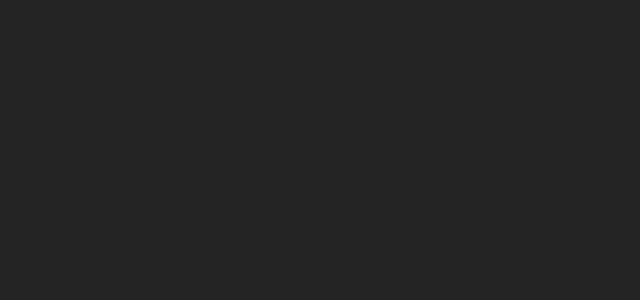
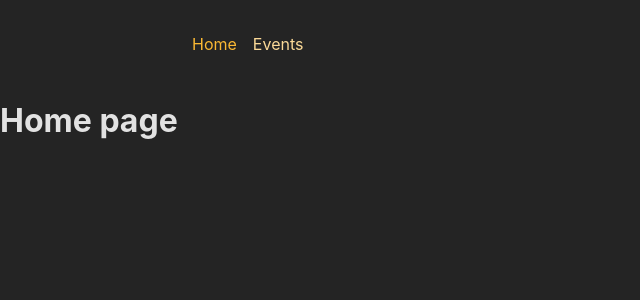
Before and after one commit to Astilion/RRouterExercise, a React (Vite) app in the folder frontend/: page / in a window 1280 px wide. Shown: the top 300 px of the page, without its empty margins (0-640 px from the left). Built offline with nearby package versions, Linux system fonts and the light colour scheme.

Commit message:
created routes in app.tsx, Added navLinks in MainNAvigation.tsx

```diff
--- a/frontend/src/App.tsx
+++ b/frontend/src/App.tsx
@@ -20,9 +20,30 @@
 // 7. Output the ID of the selected event on the EventDetailPage
 // BONUS: Add another (nested) layout route that adds the <EventNavigation> component above all /events... page components
 
+import { createBrowserRouter, RouterProvider } from "react-router-dom";
+import RootLayout from "./pages/Root";
+import HomePage from "./pages/Home.";
+import EditEventPage from "./pages/EditEvent";
+import EventsPage from "./pages/Events";
+import EventsDetailPage from "./pages/EventsDetail";
+import NewEventPage from "./pages/NewEvent";
+
+
+const router= createBrowserRouter([
+  {
+    path: '/',
+    element: <RootLayout/>,
+    children: [
+      {path: '', element: <HomePage/>},
+      {path: 'events', element: <EventsPage/>},
+      {path: 'events/:eventId', element: <EventsDetailPage/>},
+      {path: 'events/new', element: <NewEventPage/>},
+      {path: 'events/:eventId/edit', element: <EditEventPage/>},
+    ]
+  }
+])
 function App() {
-  return <>
-  </>;
+  return <RouterProvider router={router}/>
 }
 
 export default App;
--- /dev/null
+++ b/frontend/src/components/MainNavigation.tsx
@@ -0,0 +1,21 @@
+import styles from './MainNavigation.module.css';
+import { NavLink } from 'react-router-dom';
+
+function MainNavigation() {
+  return (
+    <header className={styles.header}>
+      <nav>
+        <ul className={styles.list}>
+          <li>
+            <NavLink to='/' className={({isActive}) => isActive? styles.active : undefined}>Home</NavLink>
+          </li>
+          <li>
+          <NavLink to='/events' className={({isActive}) => isActive? styles.active : undefined}>Events</NavLink>
+          </li>
+        </ul>
+      </nav>
+    </header>
+  );
+}
+
+export default MainNavigation;
--- a/frontend/src/pages/Home..tsx
+++ b/frontend/src/pages/Home..tsx
@@ -0,0 +1,8 @@
+
+const HomePage = () => {
+    return (
+        <h1>Home page</h1>
+    )
+}
+
+export default HomePage
--- /dev/null
+++ b/frontend/src/pages/Root.tsx
@@ -0,0 +1,14 @@
+import { Outlet } from "react-router-dom";
+import MainNavigation from "../components/MainNavigation";
+const RootLayout = () => {
+	return (
+		<>
+			<MainNavigation />
+			<main>
+				<Outlet />
+			</main>
+		</>
+	);
+};
+
+export default RootLayout;
```
Also changed, not shown: frontend/src/components/MainNavigation.js (deleted, +0 -20 lines), frontend/src/components/EventForm.tsx (renamed from frontend/src/components/EventForm.js), frontend/src/components/EventItem.tsx (renamed from frontend/src/components/EventItem.js), frontend/src/components/EventsList.tsx (renamed from frontend/src/components/EventsList.js), frontend/src/components/EventsNavigation.tsx (renamed from frontend/src/components/EventsNavigation.js).
